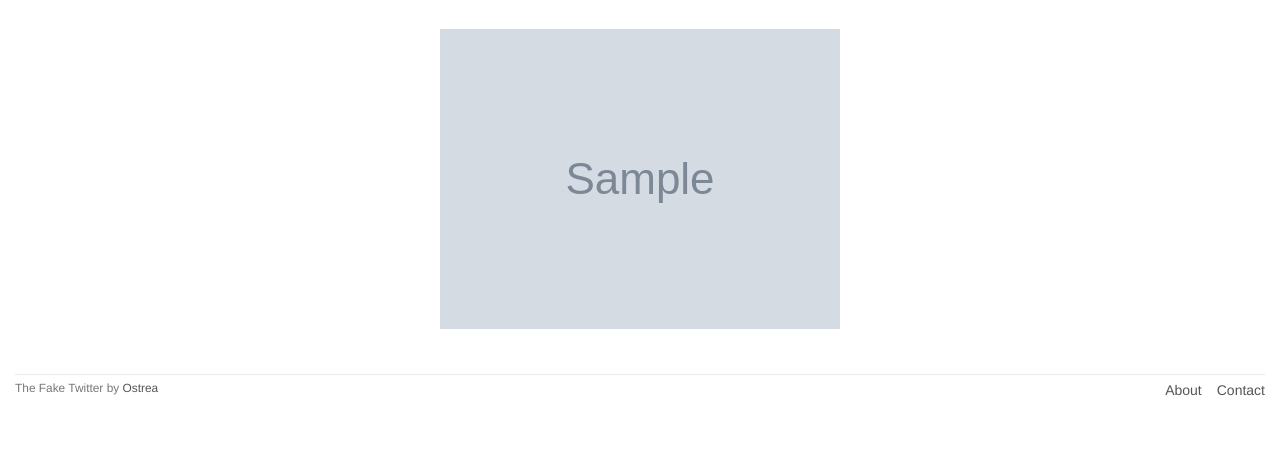
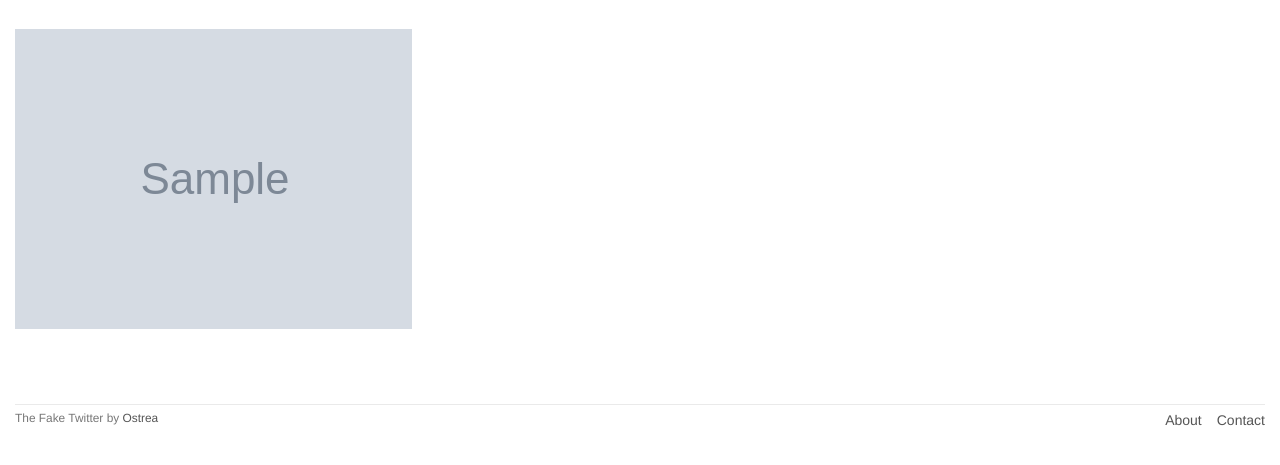
Before and after one commit to Ostrea/Fake-Twitter, a Django app: template twitter_clone_app/templates/twitter_clone_app/users/profile.html in a window 1280 px wide. Shown: the part 51-516 px from the top of the page. Run offline with Django 3.2, Linux system fonts and the light colour scheme; the template is opened without the code that fills it: most values are stand-ins (such as "Sample title", 1, 10 or a date in 2020); grey boxes marked "Sample" are stand-in pictures; some libraries are stand-ins or nearby versions.

Commit message:
Add bootstrap classes

```diff
--- a/twitter_clone_app/templates/twitter_clone_app/users/profile.html
+++ b/twitter_clone_app/templates/twitter_clone_app/users/profile.html
@@ -3,9 +3,15 @@
 {% block title %}Profile{% endblock %}
 
 {% block content %}
-    <h1>
-        <img src="{{ gravatar_url }}" alt="{{ user.username }}"
-             class="gravatar" />
-        {{ user.username }}
-    </h1>
+<div class="row">
+    <aside class="col-md-4">
+        <section class="user_info">
+            <h1>
+                <img src="{{ gravatar_url }}" alt="{{ user.username }}"
+                     class="gravatar" />
+                {{ user.username }}
+            </h1>
+        </section>
+    </aside>
+</div>
 {% endblock %}
```
